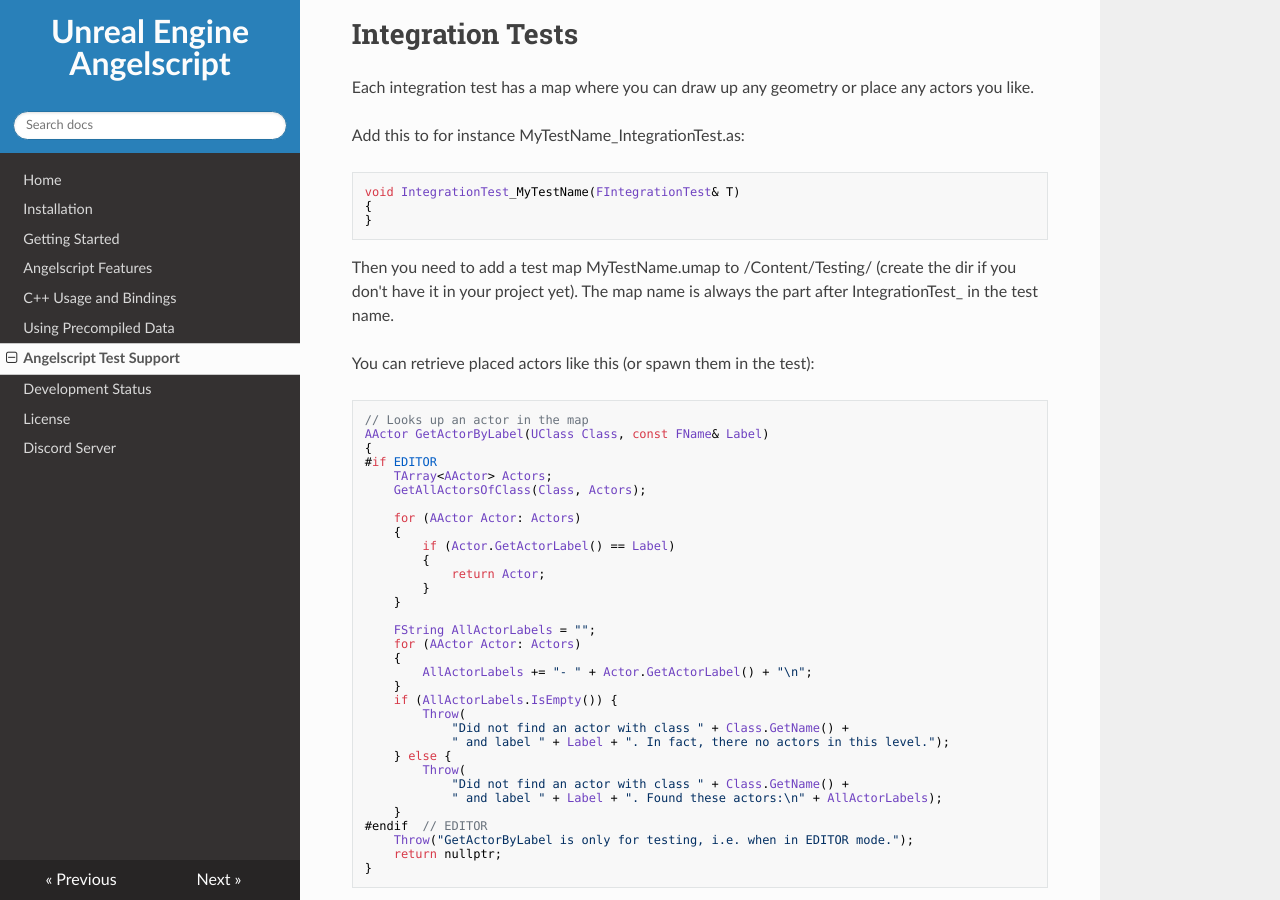
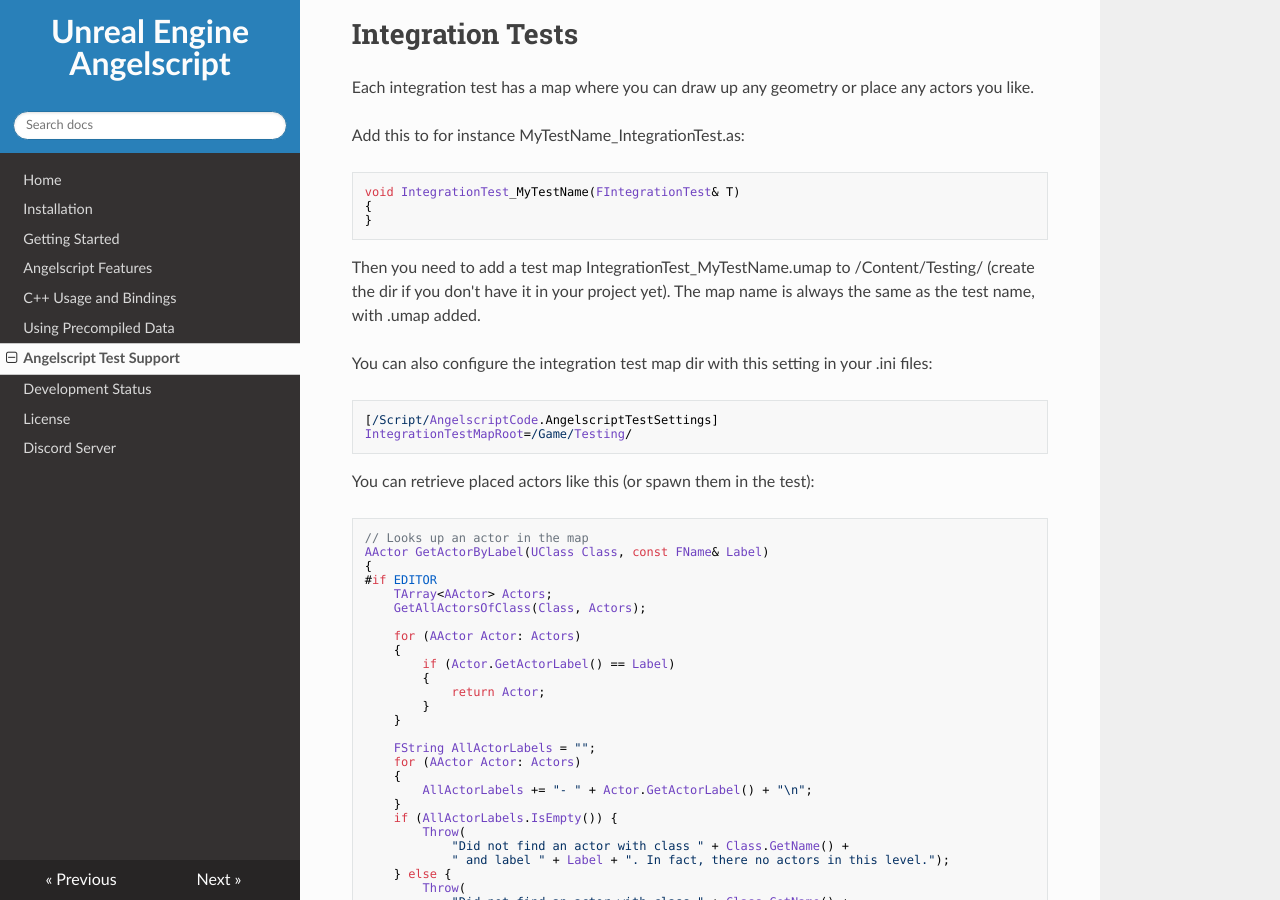
Before and after one commit to Hazelight/Docs-UnrealEngine-Angelscript, an MkDocs documentation site: the page built from docs/angelscript-test-support.md, in a window 1280 px wide and 900 px high, scrolled down 1053 px. Built offline with MkDocs 1.6.1, drawn with Linux system fonts in a browser that asks for light colours; nearby versions of some CDN libraries.

Commit message:
Update documentation on integration test map names and dirs.

````diff
--- a/docs/angelscript-test-support.md
+++ b/docs/angelscript-test-support.md
@@ -57,8 +57,15 @@
 }
 ```
 
-Then you need to add a test map MyTestName.umap to /Content/Testing/ (create the dir if you don't have it
-in your project yet). The map name is always the part after IntegrationTest_ in the test name.
+Then you need to add a test map IntegrationTest_MyTestName.umap to /Content/Testing/ (create the dir if you don't have it
+in your project yet). The map name is always the same as the test name, with .umap added.
+
+You can also configure the integration test map dir with this setting in your .ini files:
+
+```jsx
+[/Script/AngelscriptCode.AngelscriptTestSettings]
+IntegrationTestMapRoot=/Game/Testing/
+```
 
 You can retrieve placed actors like this (or spawn them in the test):
 ```jsx
````
